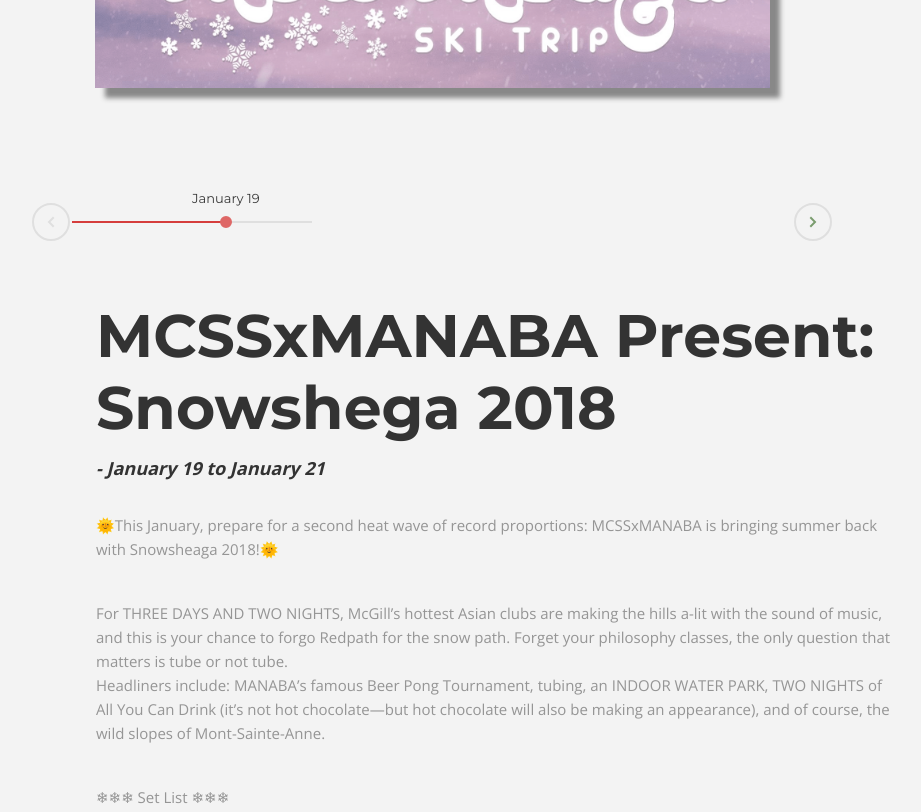
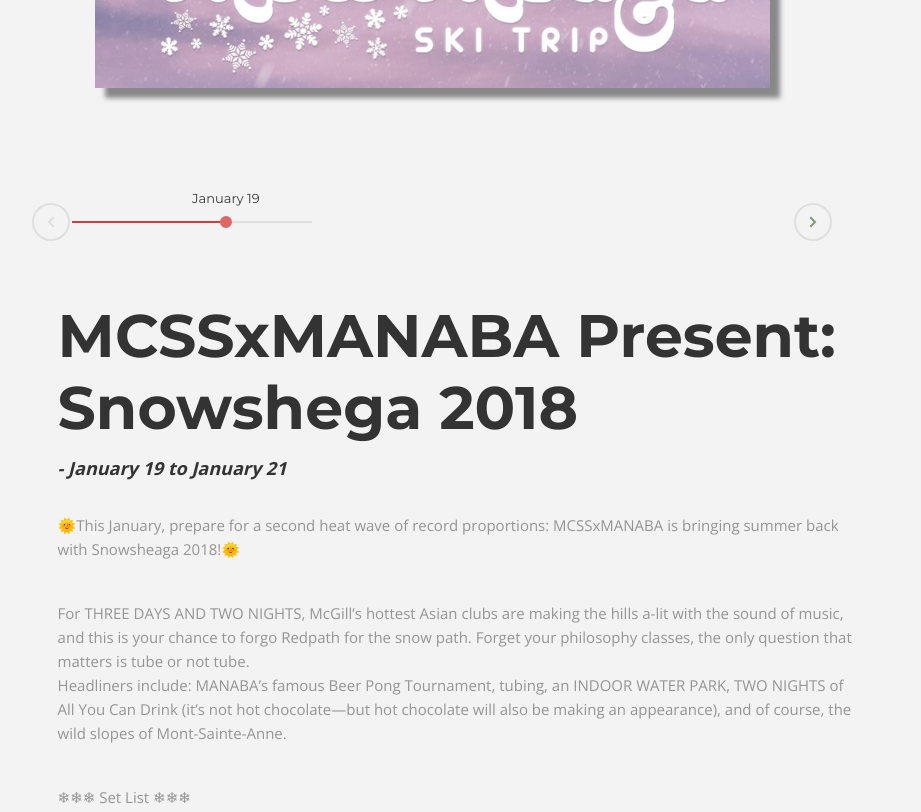
Before and after one commit to JJMin/JJMin.github.io, a plain HTML site: page index.html in a window 1280 px wide. Shown: the part 2042-2854 px from the top of the page, without its empty margins (208-1129 px from the left). Drawn offline with nearby package versions, Linux system fonts and the light colour scheme; some packages are replaced by stand-ins of ours.

Commit message:
Changed padding for event page.
Event page padding changed.

```diff
--- a/resources/css/style.css
+++ b/resources/css/style.css
@@ -1358,7 +1358,7 @@
   top: 0;
   -webkit-transform: translateX(-100%);
   transform: translateX(-100%);
-  padding: 0 5%;
+  padding: 0 2%;
   opacity: 0;
   -webkit-animation-duration: 0.4s;
   animation-duration: 0.4s;
```
